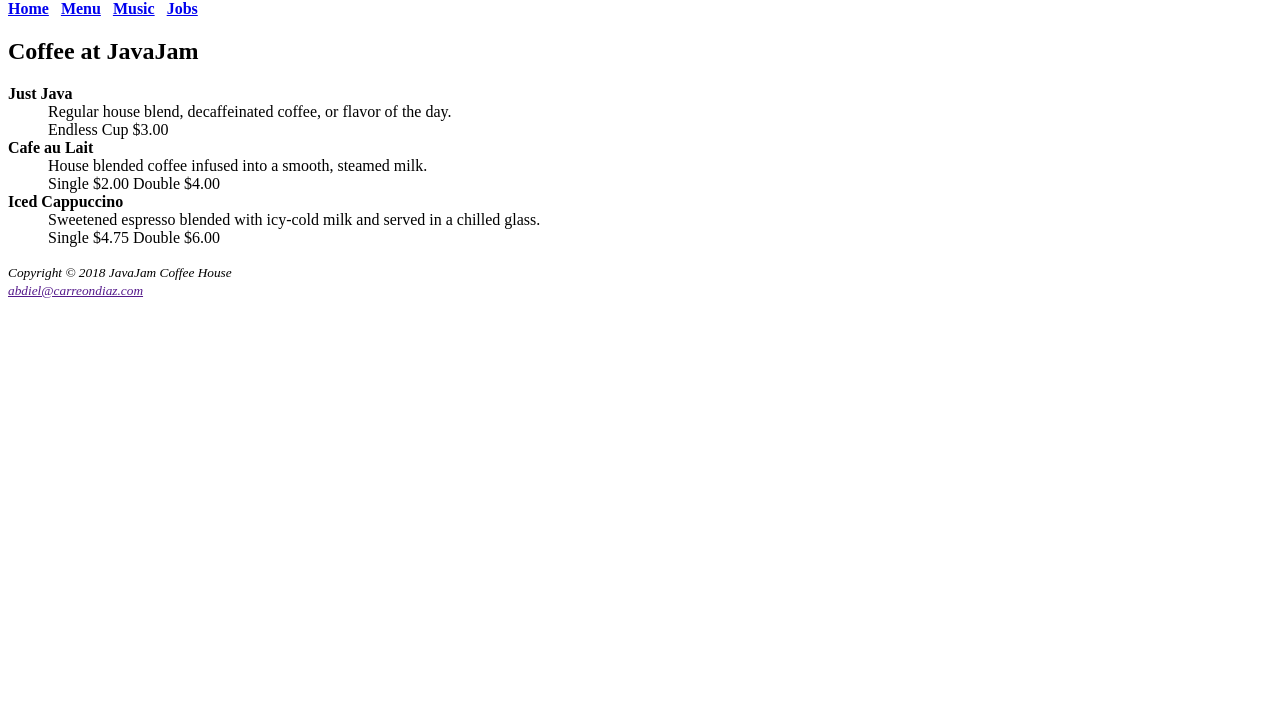
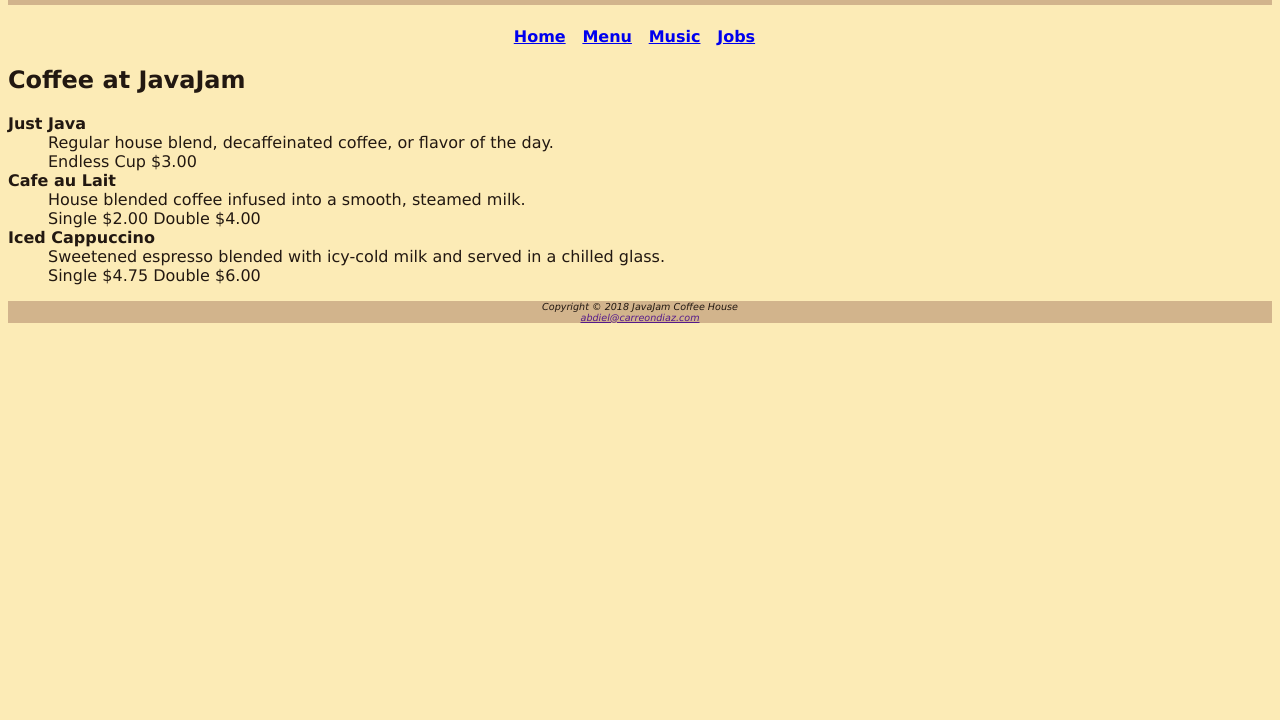
Before and after one commit to abdiel02/cswb110abdielsweb, a plain HTML site: page chapter3/javajamcss/menu.html in a window 1280 px wide. Shown: the part 80-800 px from the top of the page. Drawn offline with Linux system fonts and the light colour scheme.

Commit message:
configured menu.html page

```diff
--- a/chapter3/javajamcss/menu.html
+++ b/chapter3/javajamcss/menu.html
@@ -5,17 +5,15 @@
     <meta http-equiv="X-UA-Compatible" content="IE=edge">
     <meta name="viewport" content="width=device-width, initial-scale=1.0">
     <title>JavaJam Coffee House Menu</title>
+    <link rel="stylesheet" href="javajam.css">
 </head>
 <body>
     <h1>JavaJam Coffee House</h1>
     <nav>
-        <b>
-            <a href="index.html">Home</a> &nbsp;
-            <a href="menu.html">Menu</a> &nbsp;
-            <a href="music.html">Music</a> &nbsp;
-            <a href="jobs.html">Jobs</a> &nbsp;
-        </b>
-
+        <a href="index.html">Home</a> &nbsp;
+        <a href="menu.html">Menu</a> &nbsp;
+        <a href="music.html">Music</a> &nbsp;
+        <a href="jobs.html">Jobs</a> &nbsp;
     </nav>
     <main>
         <h2>Coffee at JavaJam</h2>
@@ -37,14 +35,10 @@
                 </dd>
 
         </dl>
-
     </main>
     <footer>
-        <small>
-            <i>Copyright &copy; 2018 JavaJam Coffee House<br>
-                <a href="">abdiel@carreondiaz.com</a>
-            </i>
-        </small>
+        Copyright &copy; 2018 JavaJam Coffee House<br>
+            <a href="">abdiel@carreondiaz.com</a>
     </footer>
 </body>
 </html>
```
